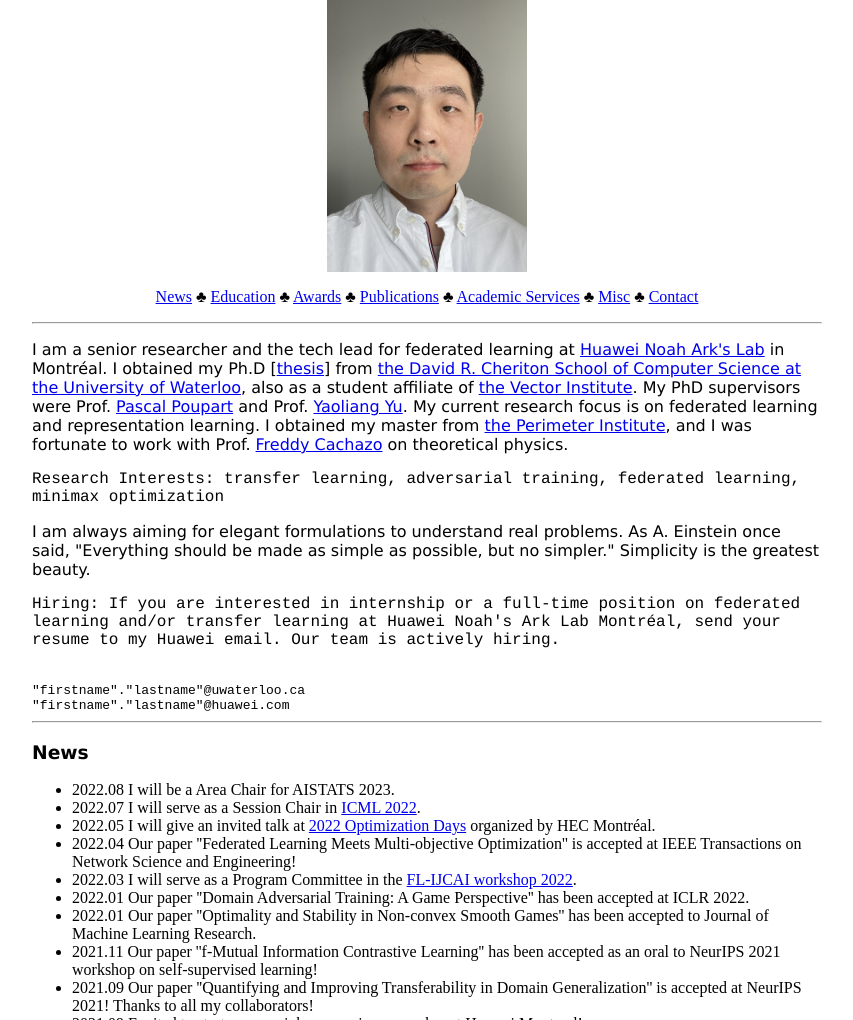
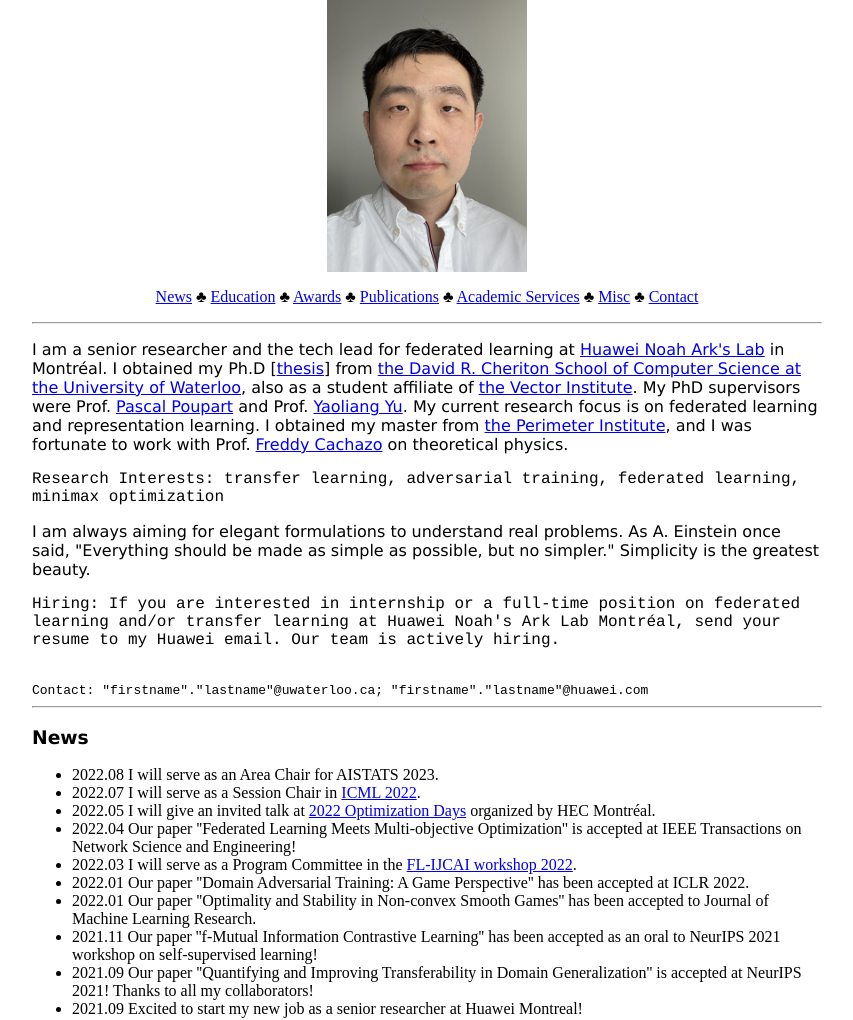
Before and after one commit to Gordon-Guojun-Zhang/Gordon-Guojun-Zhang.github.io, a plain HTML site: page index.htm in a window 1280 px wide. Shown: the part 80-1100 px from the top of the page, without its empty margins (213-1066 px from the left). Drawn offline with Linux system fonts and the light colour scheme.

Commit message:
update index

```diff
--- a/index.htm
+++ b/index.htm
@@ -52,14 +52,12 @@
         Hiring: If you are interested in internship or a full-time position on federated learning and/or transfer learning at Huawei Noah's Ark Lab Montr&eacute;al, send your resume to my Huawei email. Our team is actively hiring.
         </p>
         <br>
-        <tt>"firstname"."lastname"@uwaterloo.ca</tt>
-        <br>
-        <tt>"firstname"."lastname"@huawei.com</tt>
+        <tt>Contact: "firstname"."lastname"@uwaterloo.ca; "firstname"."lastname"@huawei.com</tt>
         <hr>
         <a name="News"></a>
         <h3 style="font-family: verdana;">News</h3>
         <ul>
-	<li>2022.08 I will be a Area Chair for AISTATS 2023.
+	<li>2022.08 I will serve as an Area Chair for AISTATS 2023.
 	<li>2022.07 I will serve as a Session Chair in <a href="https://icml.cc/">ICML 2022</a>.
 	<li>2022.05 I will give an invited talk at <a href="https://symposia.gerad.ca/jopt2022/en/schedule?slot_id=1919">2022 Optimization Days</a> organized by HEC Montréal.
 	<li>2022.04 Our paper ''Federated Learning Meets Multi-objective Optimization'' is accepted at IEEE Transactions on Network Science and Engineering!
```
